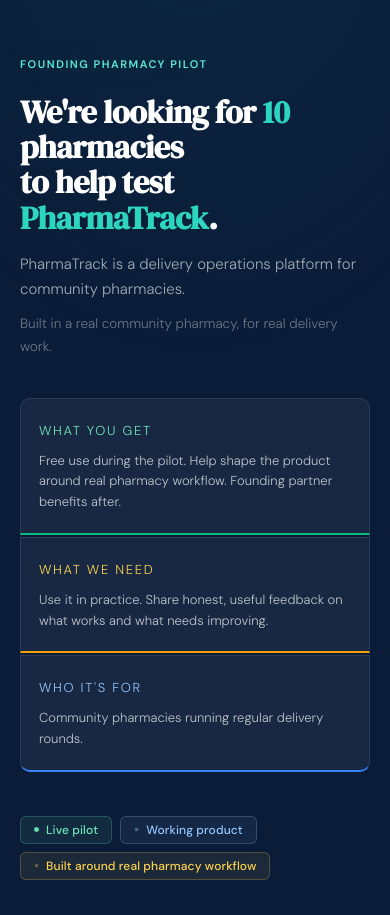
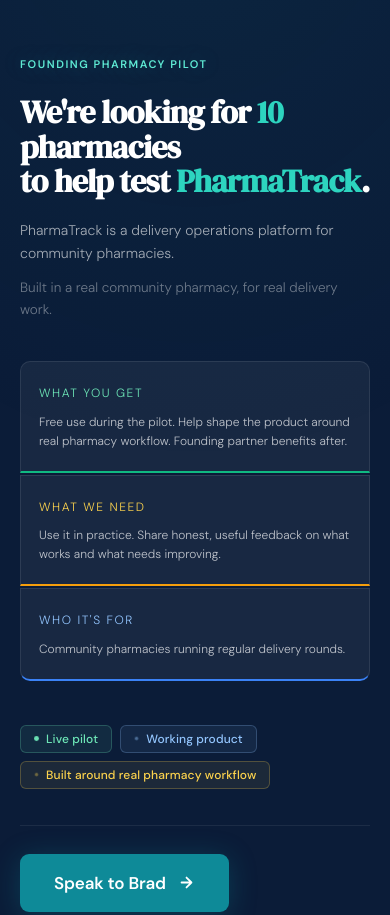
Before and after one commit to purposegeneration-build/pharmatrack-pilot, a plain HTML site: page index.html in a window 390 px wide. Shown: the top 915 px of the page. Drawn offline with Linux system fonts and the light colour scheme.

Commit message:
Improve landing page layout for desktop and mobile

```diff
--- a/index.html
+++ b/index.html
@@ -39,10 +39,10 @@ body {
 body::before {
   content: '';
   position: fixed;
-  top: -140px; left: 50%;
+  top: -160px; left: 50%;
   transform: translateX(-50%);
-  width: 760px; height: 520px;
-  background: radial-gradient(ellipse at center top, rgba(14,138,152,0.10) 0%, transparent 68%);
+  width: 1100px; height: 680px;
+  background: radial-gradient(ellipse at center top, rgba(14,138,152,0.09) 0%, transparent 65%);
   pointer-events: none;
   z-index: 0;
 }
@@ -50,9 +50,28 @@ body::before {
 .page {
   position: relative;
   z-index: 1;
-  max-width: 580px;
+  max-width: 960px;
   margin: 0 auto;
   padding: 64px 28px 96px;
+}
+
+/* ── TWO-COLUMN LAYOUT on desktop */
+.layout {
+  display: grid;
+  grid-template-columns: 1fr 360px;
+  gap: 72px;
+  align-items: start;
+}
+
+@media (max-width: 768px) {
+  .layout { display: block; }
+}
+
+@media (min-width: 769px) {
+  .page { padding: 88px 48px 112px; }
+  .action-col { position: sticky; top: 56px; }
+  .rule { display: none; }
+  .action-col .cta { width: 100%; justify-content: center; }
 }
 
 /* ── EYEBROW — page identifier, clearly visible */
@@ -70,18 +89,18 @@ body::before {
 /* ── HERO */
 h1 {
   font-family: 'DM Serif Display', serif;
-  font-size: clamp(34px, 7vw, 50px);
-  line-height: 1.1;
-  letter-spacing: -0.01em;
+  font-size: clamp(34px, 5vw, 56px);
+  line-height: 1.08;
+  letter-spacing: -0.02em;
   color: var(--white);
-  margin-bottom: 16px;
+  margin-bottom: 20px;
 }
 
 /* teal accent on brand name */
 h1 .brand { color: #2DD4BF; }
 
 .support {
-  font-size: 15px;
+  font-size: clamp(14px, 1.5vw, 16px);
   font-weight: 300;
   color: rgba(255,255,255,0.62);
   line-height: 1.65;
@@ -126,7 +145,7 @@ h1 .brand { color: #2DD4BF; }
 .block:last-child   .block-label { color: #93C5FD; }
 
 .block p {
-  font-size: 13px;
+  font-size: clamp(12px, 1.2vw, 14px);
   font-weight: 300;
   color: rgba(255,255,255,0.72);
   line-height: 1.6;
@@ -349,6 +368,10 @@ h1 .brand { color: #2DD4BF; }
 </head>
 <body>
 <div class="page">
+  <div class="layout">
+
+    <!-- LEFT / HERO COLUMN -->
+    <div class="hero-col">
 
       <!-- EYEBROW — page identifier -->
       <p class="eyebrow">Founding Pharmacy Pilot</p>
@@ -384,6 +407,10 @@ h1 .brand { color: #2DD4BF; }
 
       <hr class="rule">
 
+    </div><!-- /hero-col -->
+
+    <!-- RIGHT / ACTION COLUMN -->
+    <div class="action-col">
 
       <!-- CTA — single founder reference -->
       <div class="cta-row" id="ctaRow">
@@ -423,6 +450,9 @@ h1 .brand { color: #2DD4BF; }
         </div>
       </div>
 
+    </div><!-- /action-col -->
+
+  </div><!-- /layout -->
 </div>
 
 <script>
```
Lines whose indentation alone changed are shown as unchanged.
